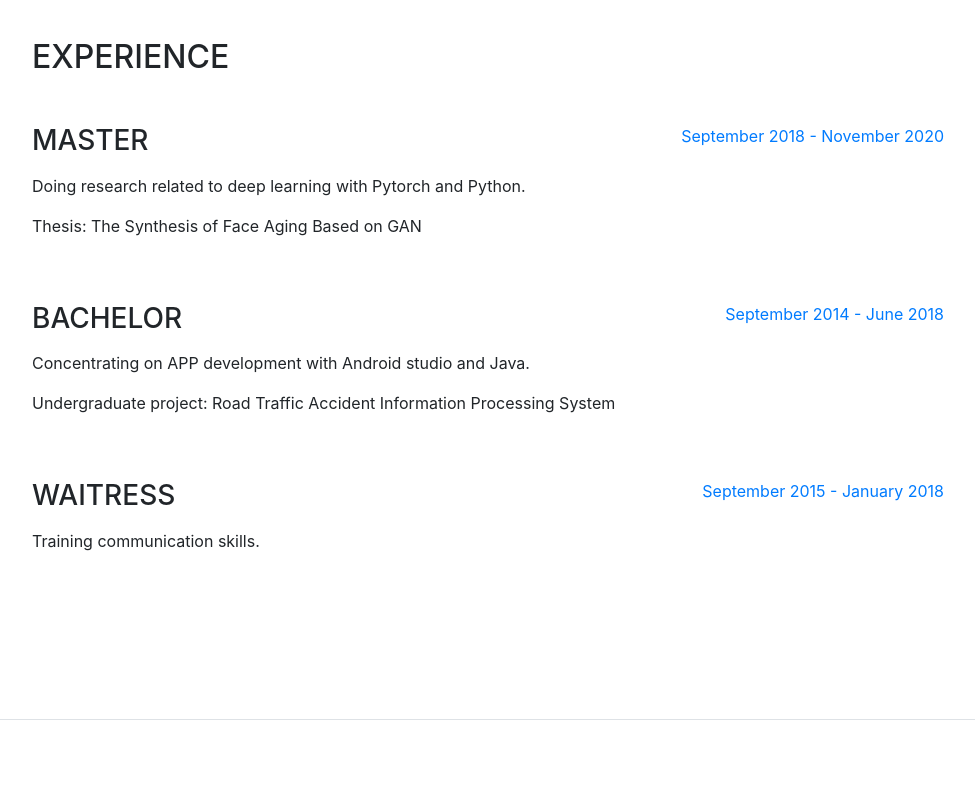
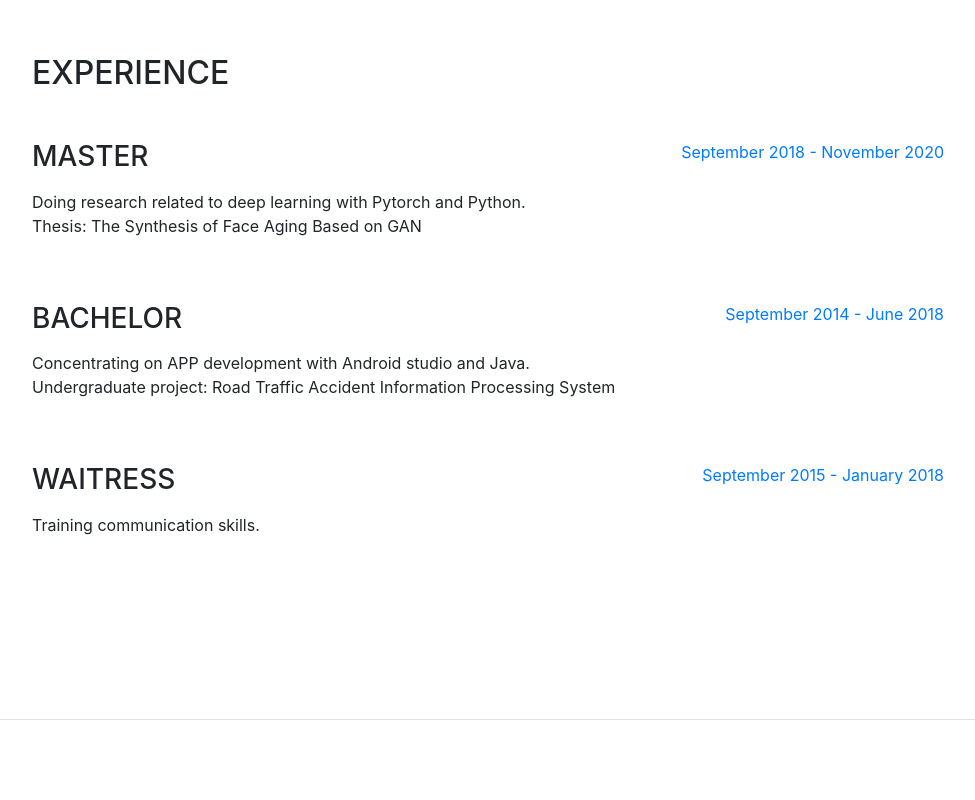
Before and after one commit to alice05200/alice05200.github.io, a website with bundled scripts: page index.html in a window 1280 px wide. Shown: the part 880-1680 px from the top of the page, without its empty margins (288-1263 px from the left). Built offline with nearby package versions, Linux system fonts and the light colour scheme; a web font is replaced by a local one.

Commit message:
Profile adjust

```diff
--- a/index.html
+++ b/index.html
@@ -114,8 +114,8 @@
             <div class="resume-content mr-auto">
               <h3 class="mb-0">Master</h3>
               <div class="subheading mb-3"></div>
-              <p>Doing research related to deep learning with Pytorch and Python.</p>
-              <p>Thesis: The Synthesis of Face Aging Based on GAN</p>
+              <p>Doing research related to deep learning with Pytorch and Python.</br>
+                 Thesis: The Synthesis of Face Aging Based on GAN</p>
             </div>
             <div class="resume-date text-md-right">
               <span class="text-primary">September 2018 - November 2020</span>
@@ -126,8 +126,8 @@
             <div class="resume-content mr-auto">
               <h3 class="mb-0">Bachelor</h3>
               <div class="subheading mb-3"></div>
-              <p>Concentrating on APP development with Android studio and Java.</p>
-              <p>Undergraduate project: Road Traffic Accident Information Processing System</p>
+              <p>Concentrating on APP development with Android studio and Java.</br>
+                 Undergraduate project: Road Traffic Accident Information Processing System</p>
             </div>
             <div class="resume-date text-md-right">
               <span class="text-primary">September 2014 - June 2018</span>
```
